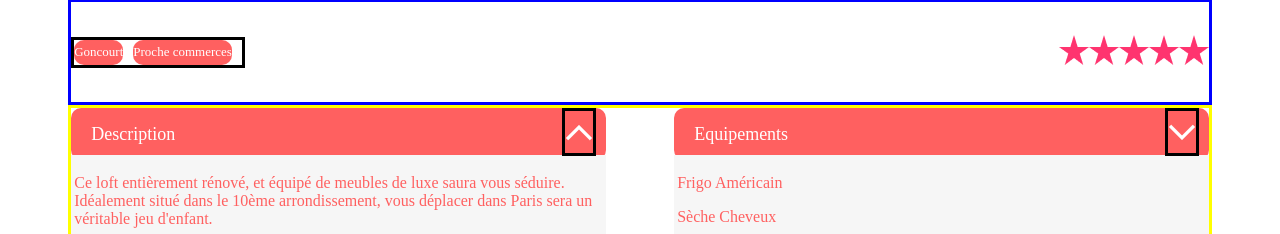
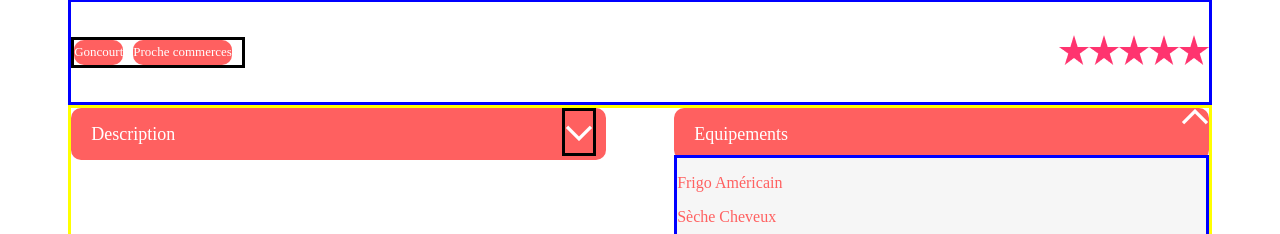
Before and after one commit to franky15/kasa, a React (Create React App) app: page /produits/0979876d in a window 1280 px wide. Shown: the part 718-952 px from the top of the page. Built offline with nearby package versions, Linux system fonts and the light colour scheme.

Commit message:
début de l'animation du bouton fleche

```diff
--- a/package.json
+++ b/package.json
@@ -6,6 +6,7 @@
     "@testing-library/jest-dom": "^5.16.5",
     "@testing-library/react": "^13.4.0",
     "@testing-library/user-event": "^13.5.0",
+    "node-sass": "^7.0.3",
     "react": "^18.2.0",
     "react-dom": "^18.2.0",
     "react-router-dom": "^6.4.3",
--- a/src/components/FicheProduit/Description.css
+++ b/src/components/FicheProduit/Description.css
@@ -18,6 +18,7 @@
    justify-content: space-between;
 
 }
+
 .description-title{
     color: white;
     width: 70%;
@@ -28,7 +29,7 @@
     margin-left: 20px;
 
 }
-.bouton-description{
+.bouton-description1{
     height: 42px;
     position: relative;
     margin-right: 10px;
@@ -37,13 +38,24 @@
     align-items: center;
     justify-content: center;
 
+    transform: rotate(180deg);
+    transition-duration: 1s;
+
     border: solid ;
 
 }
-.img-bouton{
-    transform: rotate(180deg);
+.bloc-descriptionTitle ~ div {
+    border: solid blue;
+}
+.bouton-description1:hover{
+    transform: rotate(-1deg);
+}
+.bloc-descriptionTitle:hover + .on-off1-description{
+    transform: scaleY(1);
 }
 .on-off1-description{
+    transform: scaleY(0);
+    transition-duration: 1s;
     margin-top: -5px;
     color: #FF6060;
     background-color: #F6F6F6;
--- a/src/components/FicheProduit/description.js
+++ b/src/components/FicheProduit/description.js
@@ -2,6 +2,7 @@ import button from "../../assets/button.png"
 
 import styled from "styled-components"
 import "./Description.css"
+
 
 export default function Description({tableObjet}){
 
@@ -14,14 +15,12 @@ export default function Description({tableObjet}){
     //récupération du tableau d'equipements
     {tableObjet.forEach((item, index) => equipementTable.push(item.equipments))}
 
+    //utilisation du styled components
+ const btn1 = styled.div`
+    border: solid blue;
+`
 
 
-    //utilisation du styled components
-    const titre = styled.h1`
-
-    color: blue;
-
-    `
 
      return(
         <titre>je suis testeur</titre>,
@@ -30,8 +29,10 @@ export default function Description({tableObjet}){
             <div className="groupe-description">
                 <div className="bloc-descriptionTitle">
                     <p className="description-title">Description</p>
-                    <div className="bouton-description">
-                        <img  src={button} className="img-bouton1"/>
+                    <div className="bouton-description1">
+                        <btn1>
+                            <img  src={button} className="img-bouton1"/>
+                        </btn1>
                     </div>
                 </div>
 
```
Also changed, not shown: 2 other files (tests, documents, lock files or other folders).
